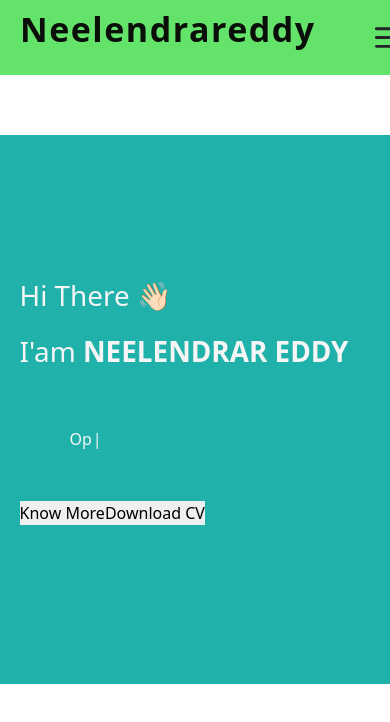
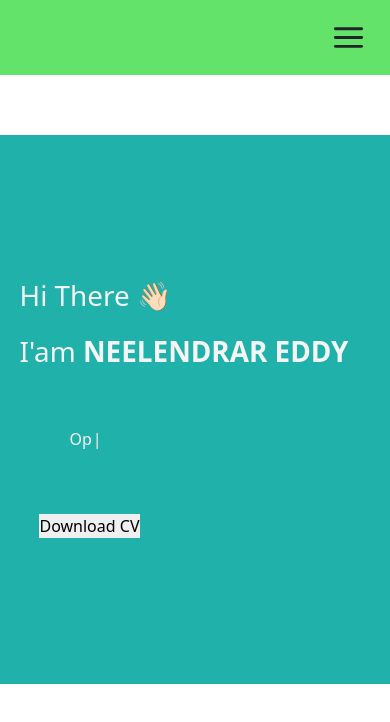
Before and after one commit to neelendrareddy9001/my-portfolio-website, a React (Create React App) app: page / in a window 390 px wide. Shown: the top 722 px of the page. Built offline with nearby package versions, Linux system fonts and the light colour scheme.

Commit message:
navbar mobile responsive styles added

```diff
--- a/src/component/Home/Home.jsx
+++ b/src/component/Home/Home.jsx
@@ -24,8 +24,7 @@ const Home = () => {
               </div>
             </Col>
           </Row>
-          <div class="btns">
-            <button>Know More</button>
+          <div class="btn">
             <button>Download CV</button>
           </div>
         </Container>
--- a/src/component/Home/home.scss
+++ b/src/component/Home/home.scss
@@ -13,7 +13,15 @@
     color: whitesmoke;
     text-align: left;
 
+    .btn {
+      width: 140px;
+      padding: 12px 18px;
 
+      border-radius: 25px;
+      position: absolute;
+
+
+    }
 
     .main-menu {
       font-size: 32px;
--- a/src/component/Navbar/navbar.scss
+++ b/src/component/Navbar/navbar.scss
@@ -6,10 +6,12 @@
   justify-content: space-between;
   min-height: 75px;
   align-items: center;
-  padding: 0 1.25rem;
+  padding: 0 auto;
+  background-color: #63e36a;
+  @include mobile {
+    width: 100%;
+  }
 
-
-  background-color: #63e36a;
   @include mobile-s {
     width: 100%;
   }
@@ -27,10 +29,12 @@
       font-size: 34px;
       letter-spacing: 1.5px;
       color: #0a0f0a;
+      @include mobile {
+        visibility:hidden;
+      }
     }
   }
   &-right {
-    margin: 0 1.75rem;
     .menu-list {
       display: none;
       @include mobile-m {
@@ -62,6 +66,7 @@
   }
   &-menu-icon {
     display: block;
+    padding: 0 24px 0 0;
     @include tablet-m {
       display: block;
     }
--- a/src/index.scss
+++ b/src/index.scss
@@ -72,6 +72,7 @@ body {
   font-weight: 400;
   text-transform: capitalize;
   text-decoration: none;
+  overflow: hidden;
 }
 
 .container {
```
